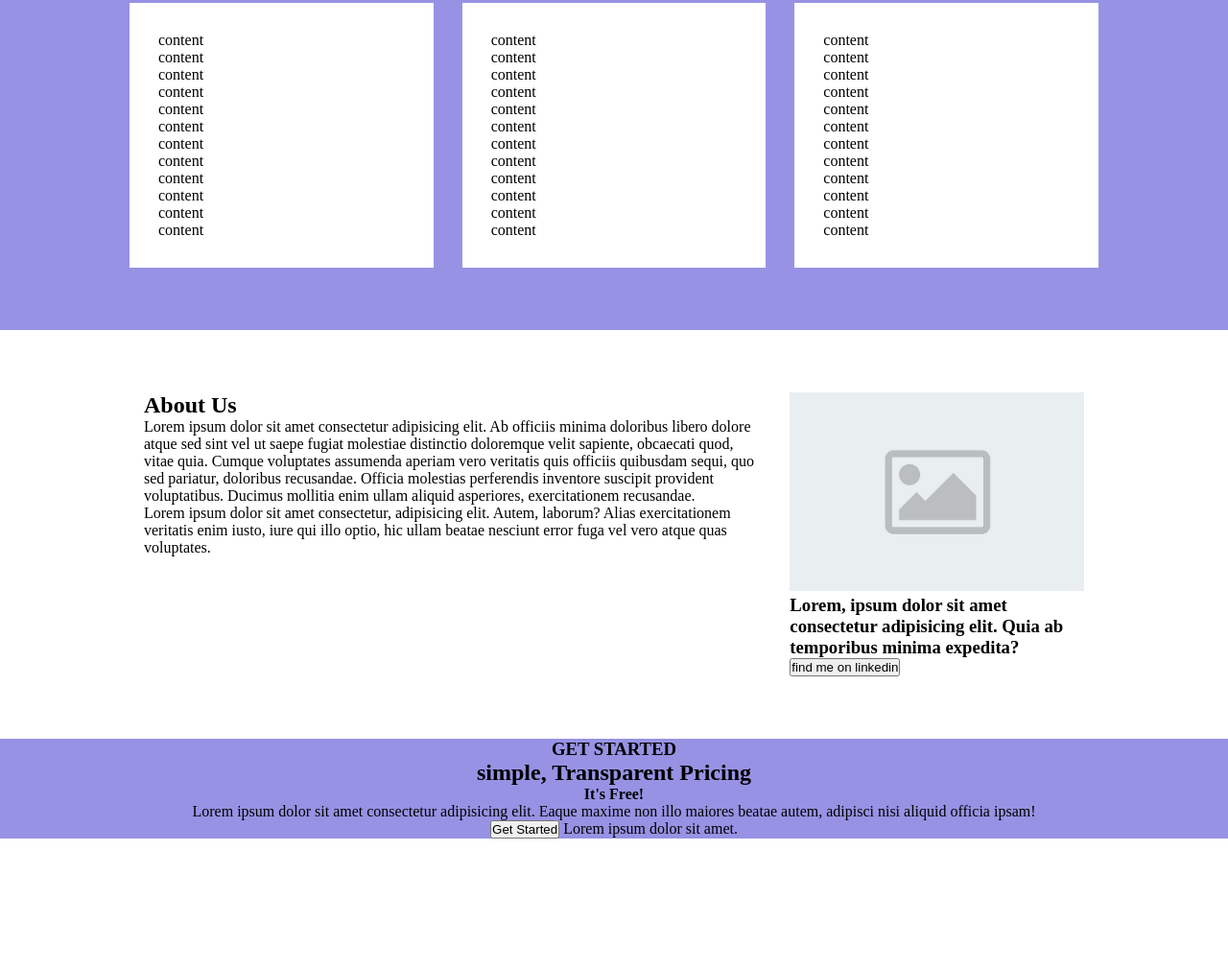
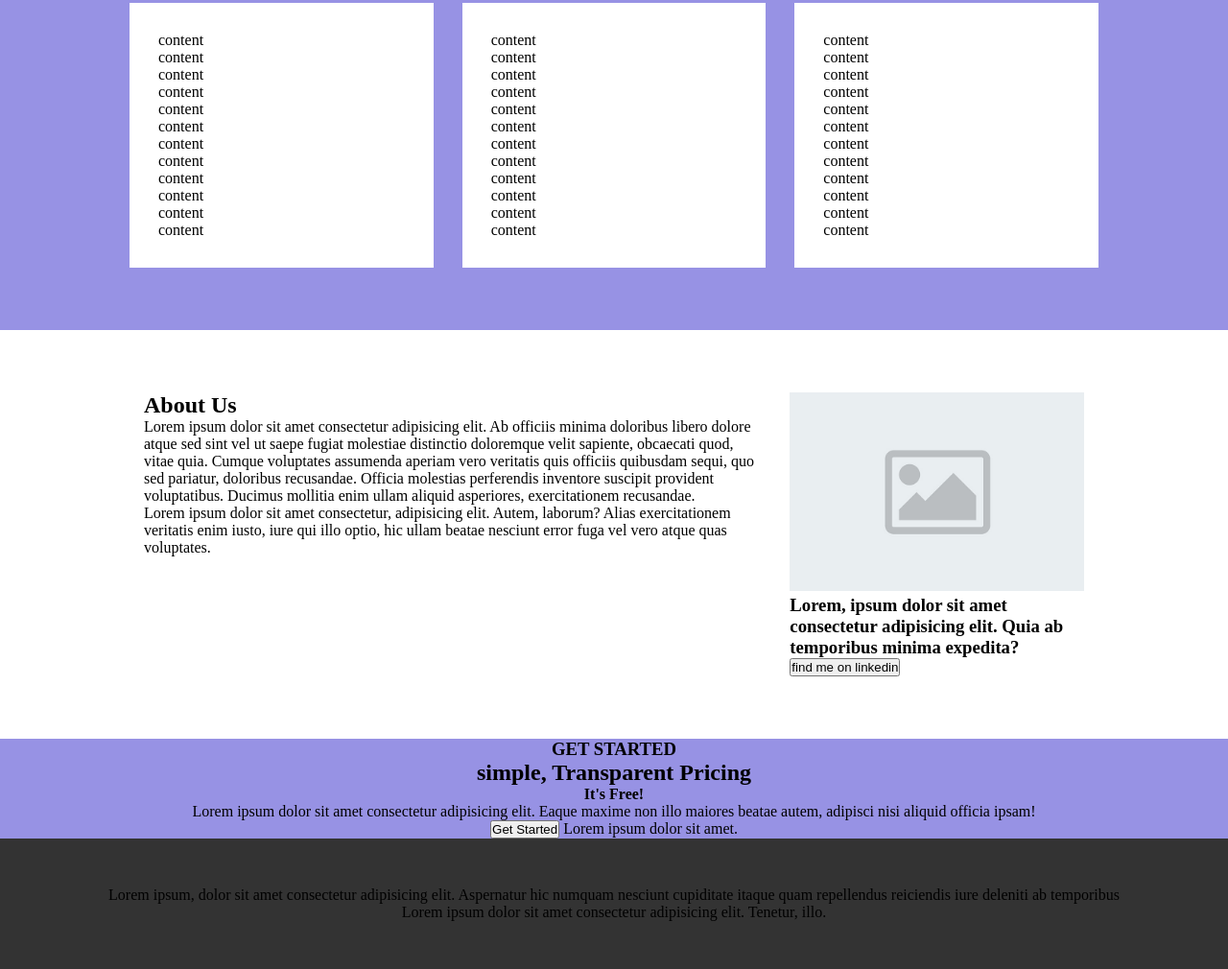
Before and after one commit to yusef02/htmlcss-responsive-layout, a plain HTML site: page index.html in a window 1280 px wide. Shown: the part 2068-3078 px from the top of the page at 96% size. Before the commit the page ends 2942 px from the top, so only its background shows below. Drawn offline with Linux system fonts and the light colour scheme.

Commit message:
feat(footer layout): added footer layout

```diff
--- a/assets/css/style.css
+++ b/assets/css/style.css
@@ -159,9 +159,22 @@
   display: flex;
 }
 
+/* SECTION GET STARTED */
+
 #sectionGetStarted {
   background-color: var(--secondary-color);
 }
 #sectionGetStarted .container {
   text-align: center;
 }
+
+/* FOOTER */
+
+#footer {
+  background-color: #333333;
+  padding: var(--l-size) 0;
+  text-align: center;
+}
+#footer span {
+  display: block;
+}
--- a/index.html
+++ b/index.html
@@ -309,6 +309,7 @@
         </div>
       </section>
 
+      <!-- SECTION GET STARTED -->
       <section id="sectionGetStarted">
         <div class="container">
           <h3>GET STARTED</h3>
@@ -324,5 +325,18 @@
         </div>
       </section>
     </main>
+
+    <!-- FOOTER -->
+    <footer id="footer">
+      <span
+        >Lorem ipsum, dolor sit amet consectetur adipisicing elit. Aspernatur
+        hic numquam nesciunt cupiditate itaque quam repellendus reiciendis iure
+        deleniti ab temporibus
+      </span>
+      <span
+        >Lorem ipsum dolor sit amet consectetur adipisicing elit. Tenetur,
+        illo.</span
+      >
+    </footer>
   </body>
 </html>
```
